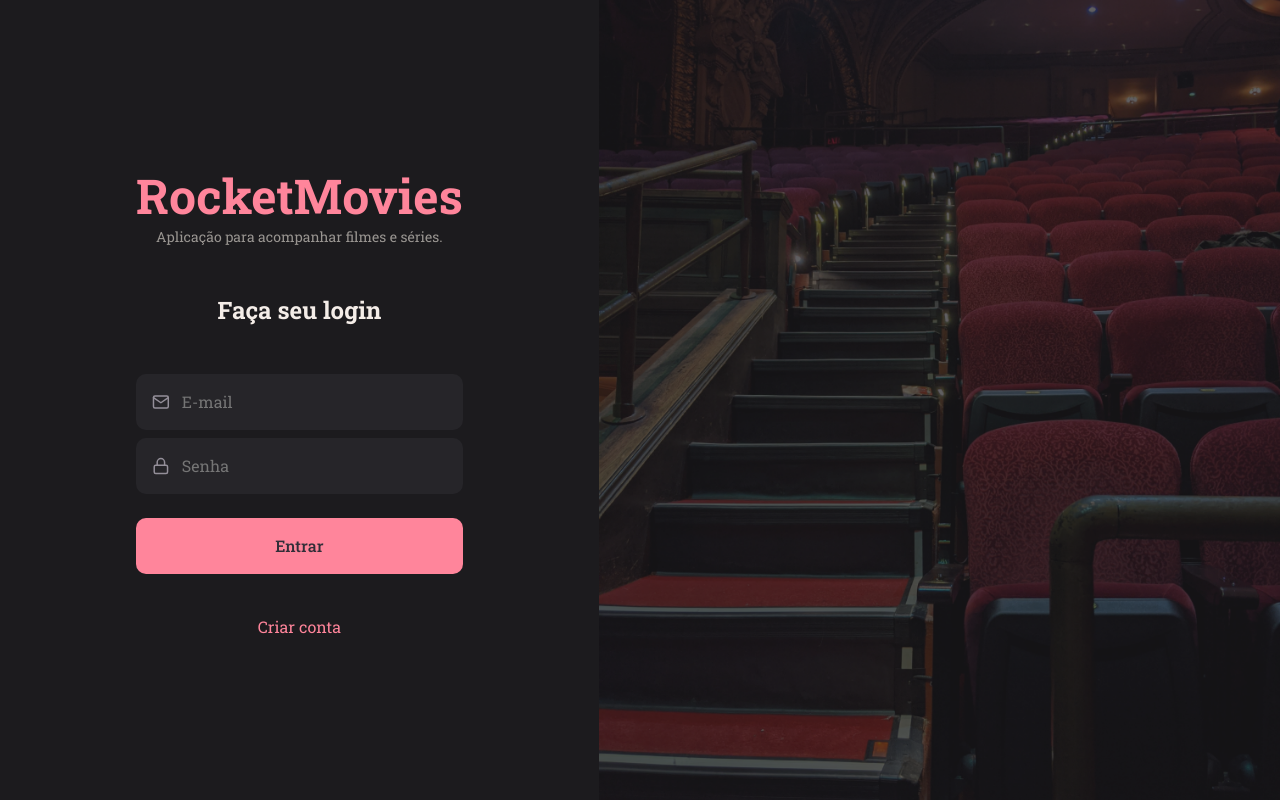
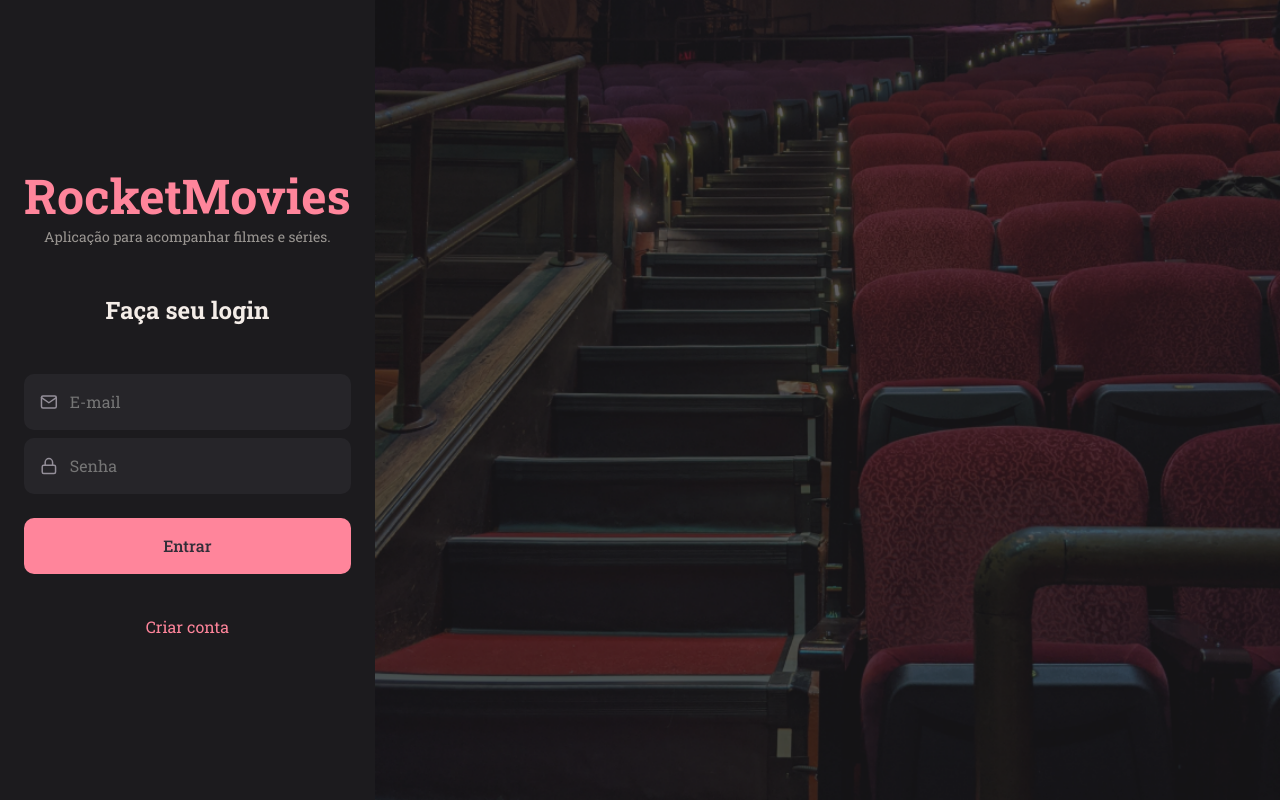
Before and after one commit to RodrigoLuigi/RocketMovies-Frontend, a React (Vite) app: page / in a window 1280 px wide. Built offline with nearby package versions, Linux system fonts and the light colour scheme.

Commit message:
style: adjust media-screen with signIn / signUp

```diff
--- a/src/pages/SignIn/styles.js
+++ b/src/pages/SignIn/styles.js
@@ -8,7 +8,8 @@ export const Container = styled.div`
 `;
 
 export const Form = styled.form`
-    padding: 0 136px;
+    padding: 0 2.4rem;
+    /* padding: 0 136px; */
     display: flex;
     flex-direction: column;
     justify-content: center;
--- a/src/pages/SignUp/styles.js
+++ b/src/pages/SignUp/styles.js
@@ -8,7 +8,8 @@ export const Container = styled.div`
 `;
 
 export const Form = styled.form`
-    padding: 0 136px;
+    padding: 0 2.4rem;
+    /* padding: 0 136px; */
     display: flex;
     flex-direction: column;
     justify-content: center;
```
